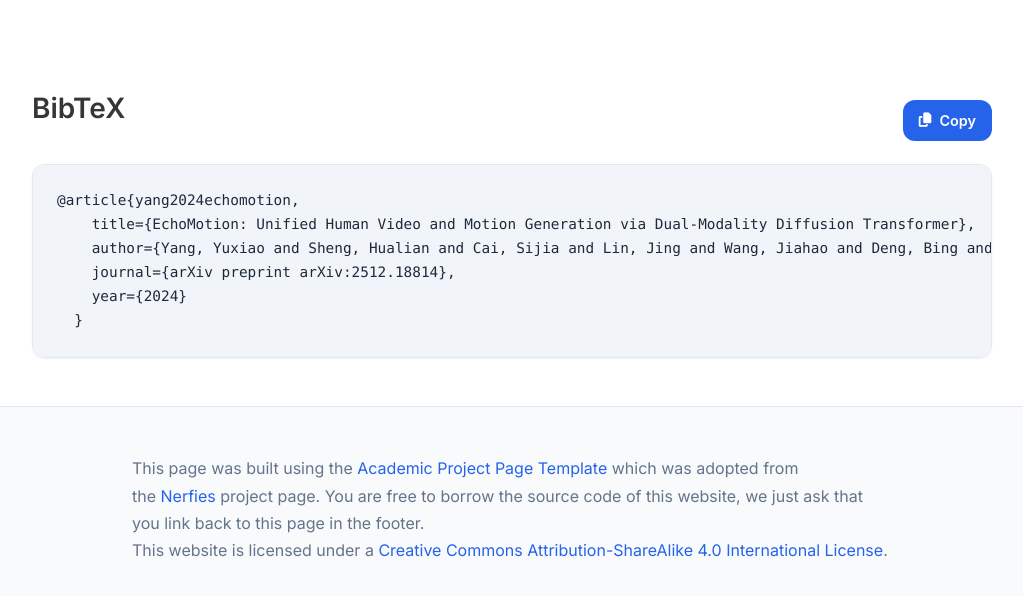
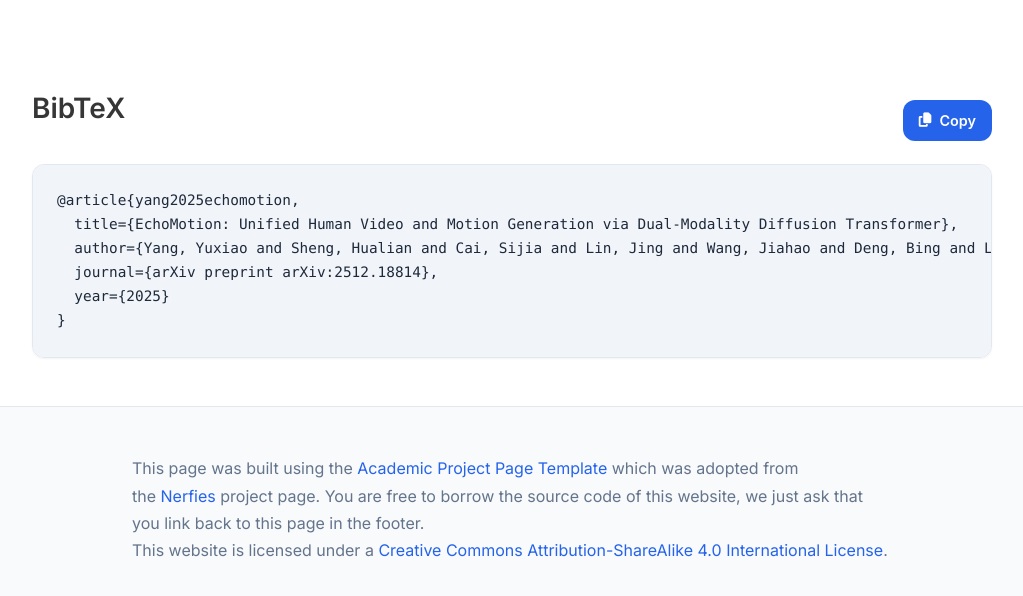
Before and after one commit to YuxiaoYang23/EchoMotion-webpage, a plain HTML site: page index.html in a window 1280 px wide. Shown: the part 6645-7241 px from the top of the page, without its empty margins (128-1151 px from the left). Drawn offline with nearby package versions, Linux system fonts and the light colour scheme; some icons are missing.

Commit message:
update bib

```diff
--- a/index.html
+++ b/index.html
@@ -644,12 +644,12 @@
             <span class="copy-text">Copy</span>
           </button>
         </div>
-        <pre id="bibtex-code"><code>@article{yang2024echomotion,
-    title={EchoMotion: Unified Human Video and Motion Generation via Dual-Modality Diffusion Transformer},
-    author={Yang, Yuxiao and Sheng, Hualian and Cai, Sijia and Lin, Jing and Wang, Jiahao and Deng, Bing and Lu, Junzhe and Wang, Haoqian and Ye, Jieping},
-    journal={arXiv preprint arXiv:2512.18814},
-    year={2024}
-  }</code></pre>
+        <pre id="bibtex-code"><code>@article{yang2025echomotion,
+  title={EchoMotion: Unified Human Video and Motion Generation via Dual-Modality Diffusion Transformer},
+  author={Yang, Yuxiao and Sheng, Hualian and Cai, Sijia and Lin, Jing and Wang, Jiahao and Deng, Bing and Lu, Junzhe and Wang, Haoqian and Ye, Jieping},
+  journal={arXiv preprint arXiv:2512.18814},
+  year={2025}
+}</code></pre>
       </div>
     </section>
 
```
